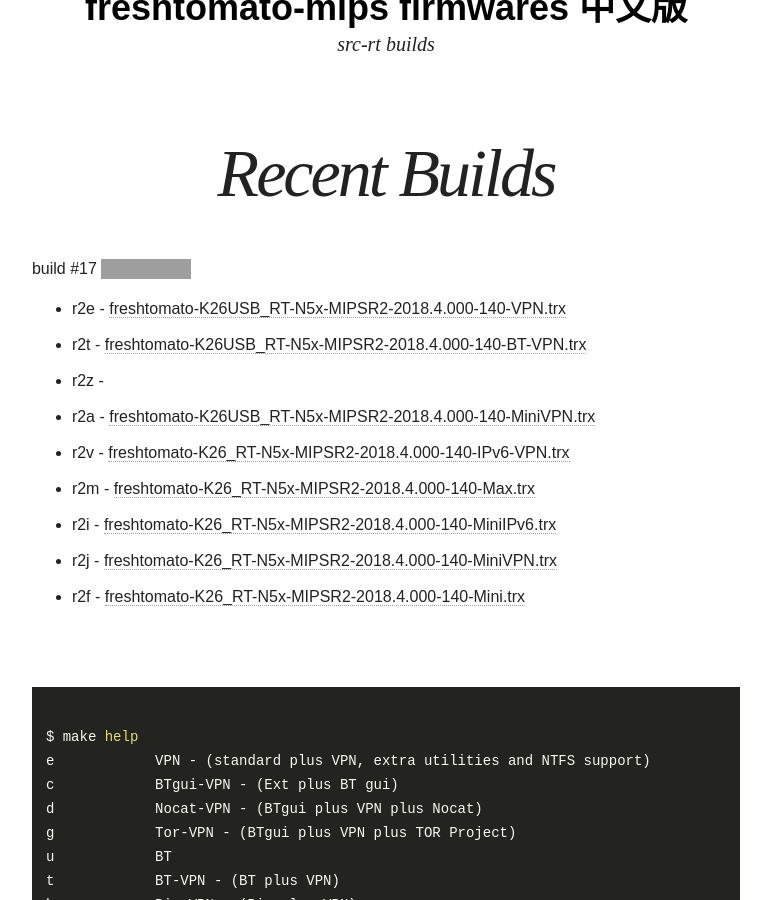
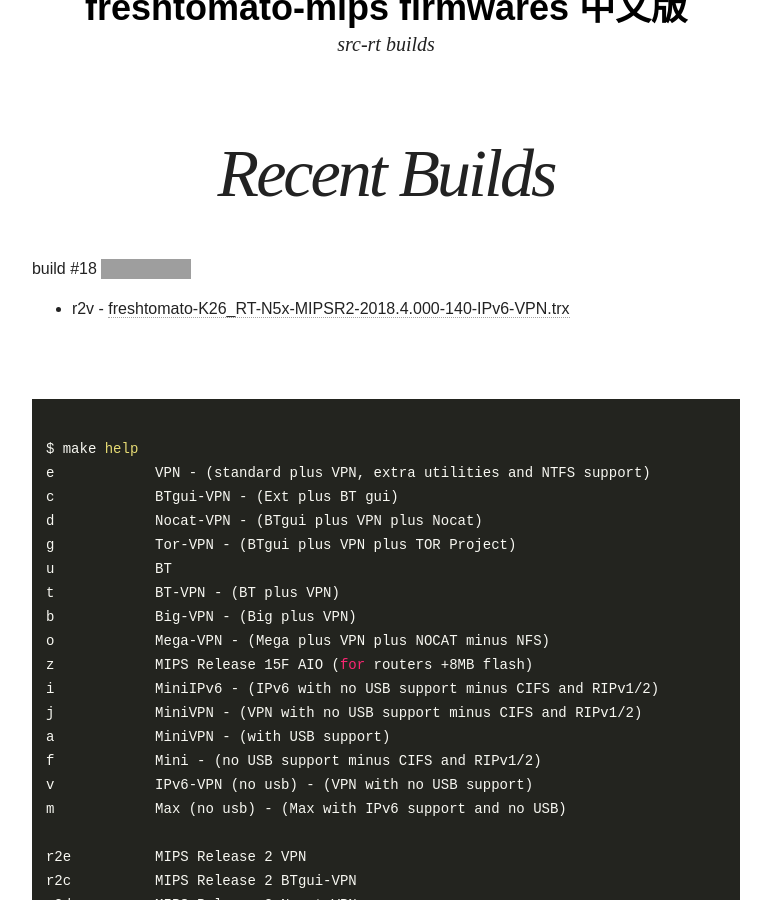
Before and after one commit to oglopss/freshtomato-mips-ci-jekyll, a Jekyll site: the page built from index.html, in a window 1280 px wide and 900 px high, scrolled down 339 px. Shown: the whole window, without its empty margins (254-1025 px from the left). Built offline with Jekyll 4.4.1, drawn with Linux system fonts in a browser that asks for light colours; nearby versions of some CDN libraries; grey boxes are pictures that could not be loaded.

Commit message:
Travis build 18 r2v pushed to gh-pages

```diff
--- a/_data/ss.yml
+++ b/_data/ss.yml
@@ -1,11 +1,3 @@
-build: 17
+build: 18
 files:
   - 0005 r2v freshtomato-K26_RT-N5x-MIPSR2-2018.4.000-140-IPv6-VPN.trx
-  - 0004 r2a freshtomato-K26USB_RT-N5x-MIPSR2-2018.4.000-140-MiniVPN.trx
-  - 0001 r2e freshtomato-K26USB_RT-N5x-MIPSR2-2018.4.000-140-VPN.trx
-  - 0002 r2t freshtomato-K26USB_RT-N5x-MIPSR2-2018.4.000-140-BT-VPN.trx
-  - 0003 r2z
-  - 0007 r2i freshtomato-K26_RT-N5x-MIPSR2-2018.4.000-140-MiniIPv6.trx
-  - 0006 r2m freshtomato-K26_RT-N5x-MIPSR2-2018.4.000-140-Max.trx
-  - 0008 r2j freshtomato-K26_RT-N5x-MIPSR2-2018.4.000-140-MiniVPN.trx
-  - 0009 r2f freshtomato-K26_RT-N5x-MIPSR2-2018.4.000-140-Mini.trx
```
